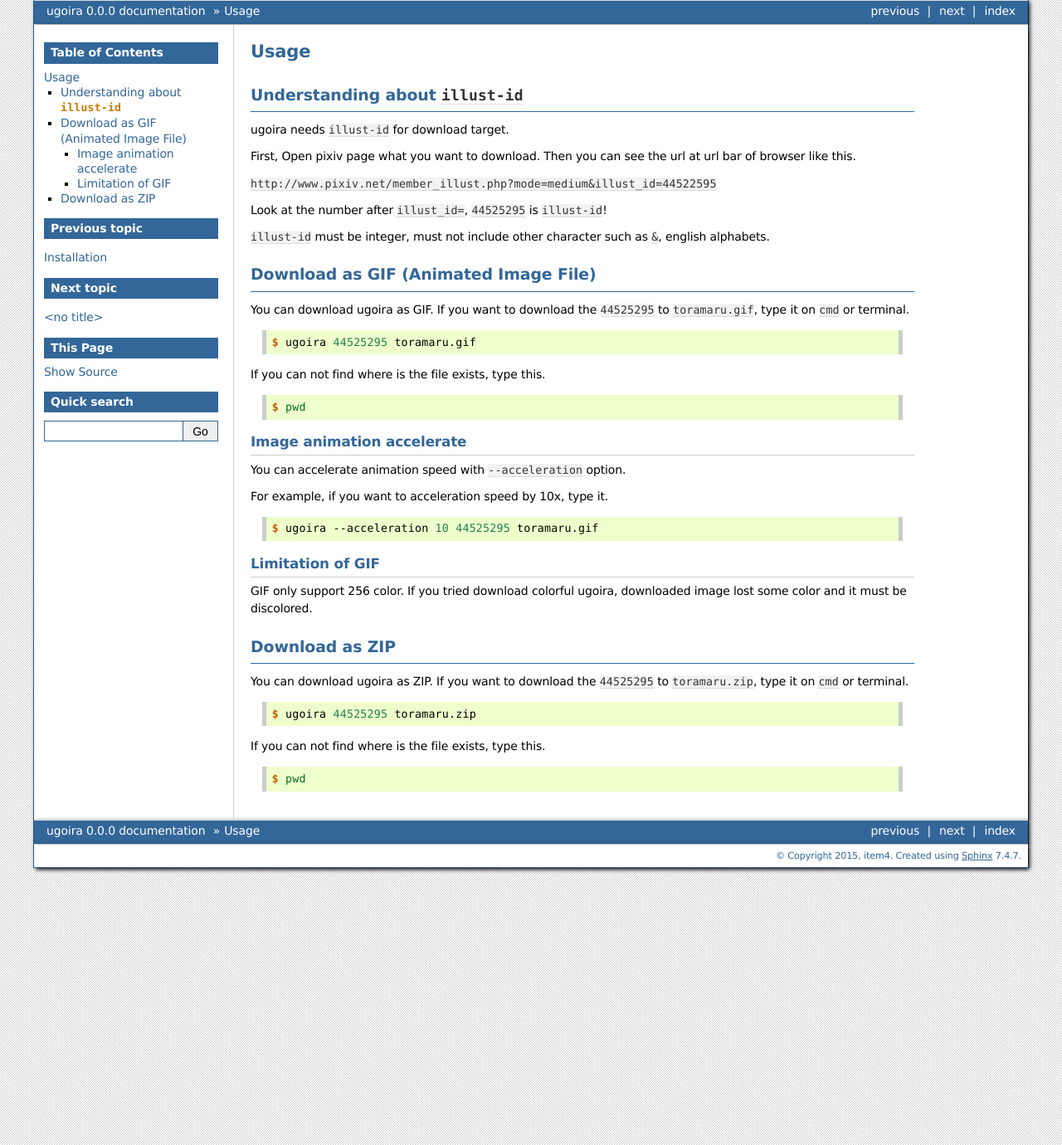
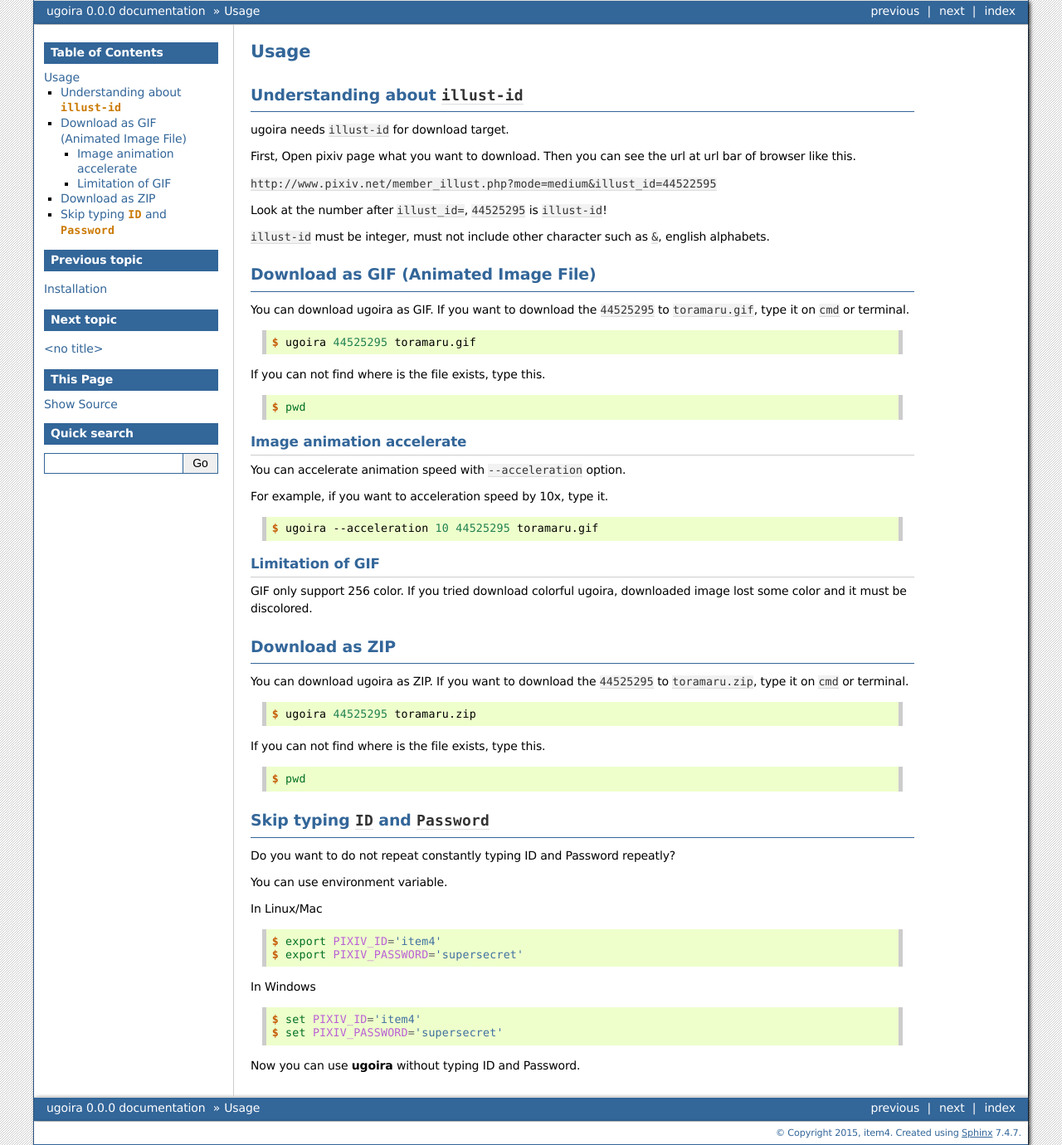
Before and after one commit to item4/ugoira, a Sphinx documentation site: the page built from docs/usage.rst, in a window 1280 px wide. Shown: the whole page at 83% size. Built offline with Sphinx 7.4.7, drawn with Linux system fonts in a browser that asks for light colours.

Commit message:
support envvar

```diff
--- a/docs/usage.rst
+++ b/docs/usage.rst
@@ -71,3 +71,26 @@
 .. sourcecode:: console
 
    $ pwd
+
+Skip typing ``ID`` and ``Password``
+-----------------------------------
+
+Do you want to do not repeat constantly typing ID and Password repeatly?
+
+You can use environment variable.
+
+In Linux/Mac
+
+.. sourcecode:: console
+
+   $ export PIXIV_ID='item4'
+   $ export PIXIV_PASSWORD='supersecret'
+
+In Windows
+
+.. sourcecode:: console
+
+   $ set PIXIV_ID='item4'
+   $ set PIXIV_PASSWORD='supersecret'
+
+Now you can use :program:`ugoira` without typing ID and Password.
```
Also changed, not shown: 1 other file.
